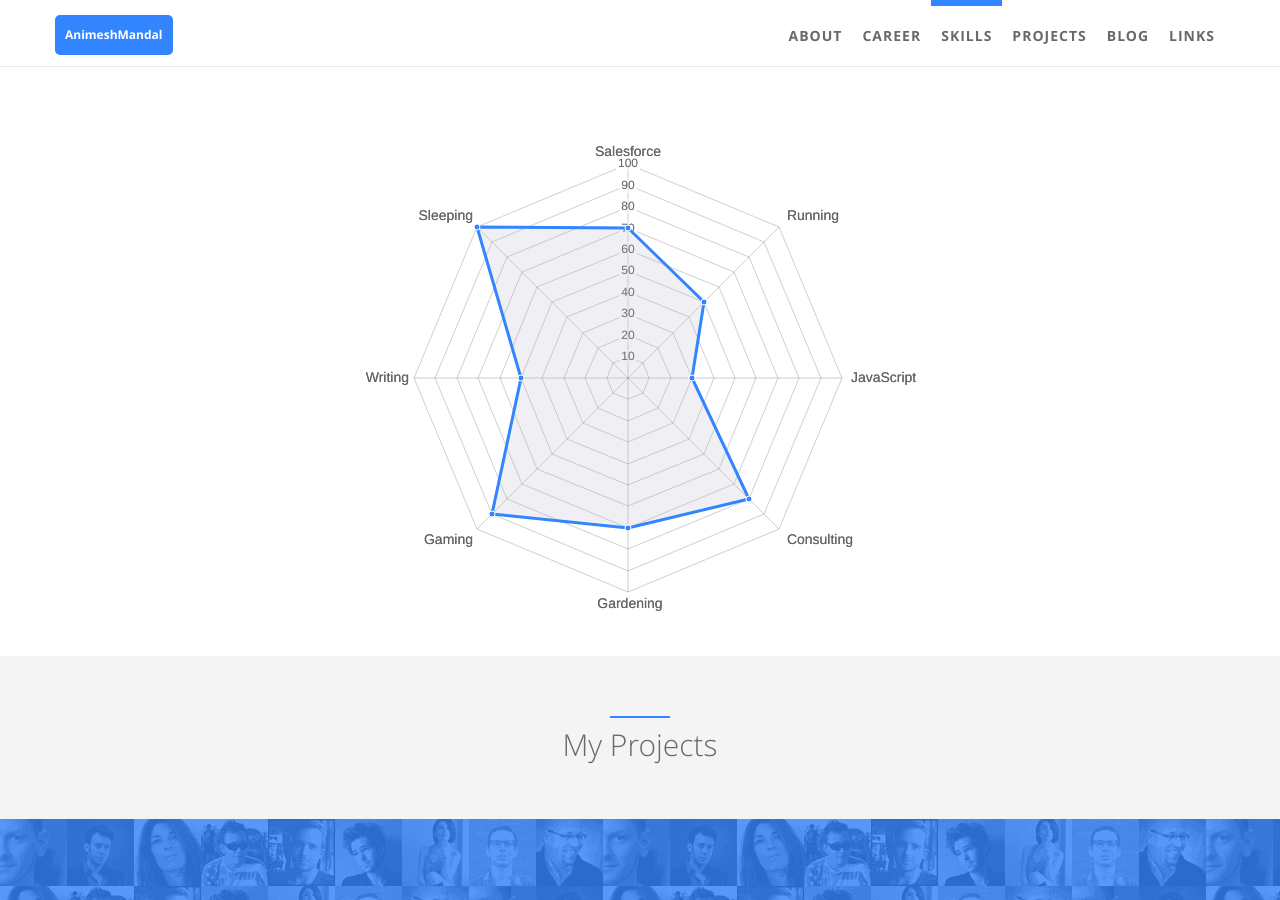
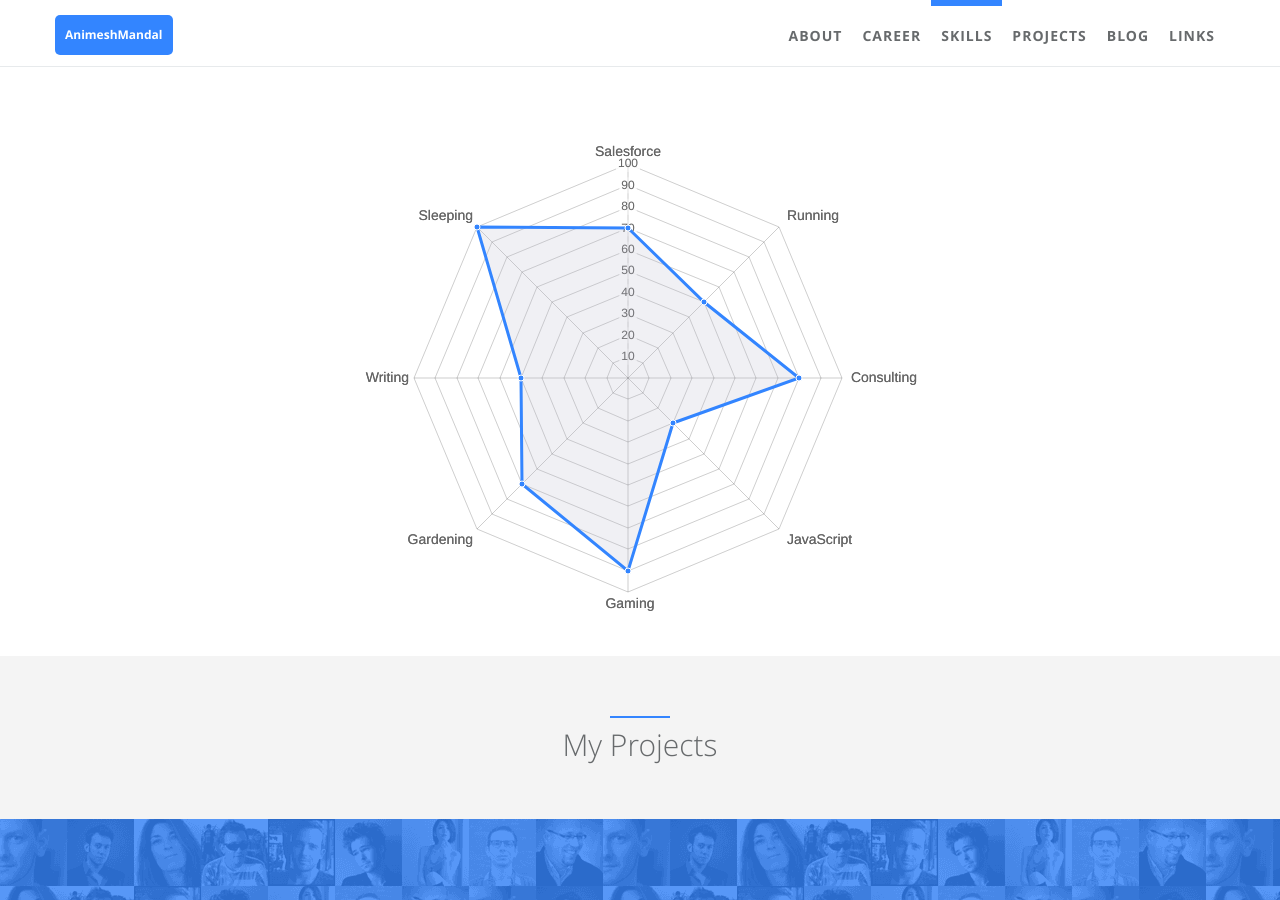
Before and after one commit to SolitaryCyborg/AnimeshMandal, a Jekyll site: the page built from index.html, in a window 1280 px wide and 900 px high, scrolled down 1496 px. Built offline with Jekyll 4.4.1, drawn with Linux system fonts in a browser that asks for light colours.

Commit message:
ADD Desc

```diff
--- a/_config.yml
+++ b/_config.yml
@@ -33,12 +33,12 @@ author:  # change following line to your infomation.
 
 # comment
 disqus:  # if you wanna comment feature, go to https://disqus.com/ to get your configuration; if not, comment following two lines.
-  name: jalpc
+  # name: jalpc
 
 # analytics
 ## google analytics
 ga:  # if you wanna this feature, go to https://www.google.com/analytics/ to get your configuration; if not, comment following line.
-  id: UA-93473370-3
+  # id: UA-93473370-3
 
 ## google optimize
 go:
@@ -49,7 +49,7 @@ gio:  # if you wanna this feature, go to https://www.growingio.com/ to get your
   # id:
 
 ## donation
-donation: on  # type 'on'/'off' to choice display donation button at post page or not
+donation: off  # type 'on'/'off' to choice display donation button at post page or not
 
 ## carousels
 index_carousel: on  # index page carousel switch
--- a/_data/index/skills.yml
+++ b/_data/index/skills.yml
@@ -2,5 +2,5 @@
 
 label: Ability
 id : cs
-aspects: Salesforce, Running, JavaScript, Consulting, Gardening, Gaming, Writing, Sleeping
-percentage: 70, 50, 30, 80, 70, 90, 50, 100
+aspects: Salesforce, Running, Consulting, JavaScript, Gaming, Gardening, Writing, Sleeping
+percentage: 70, 50, 80, 30, 90, 70, 50, 100
```
